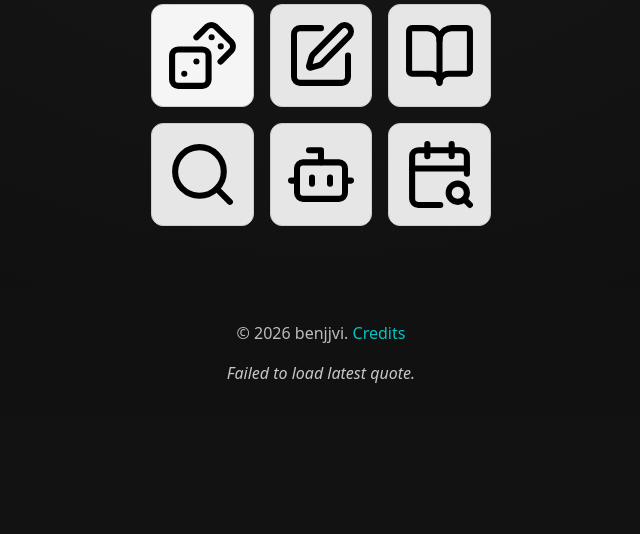
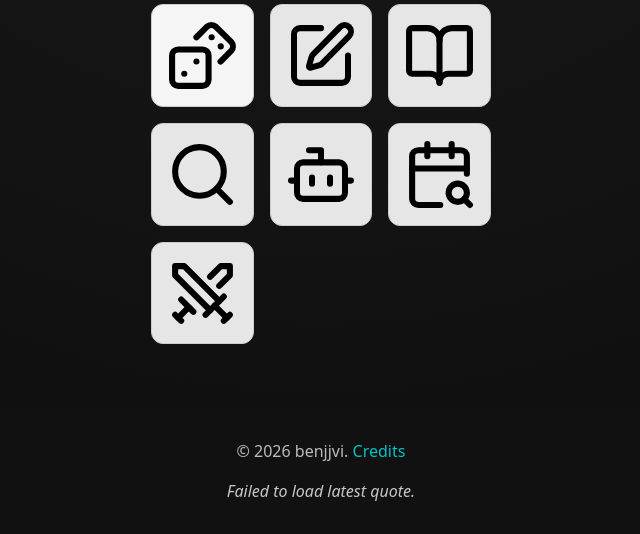
Before and after one commit to benjjvi/QuoteBookWebPage, a Python web app: template templates/index.html in a window 1280 px wide. Shown: the part 449-983 px from the top of the page, without its empty margins (319-959 px from the left). Before the commit the page ends 832 px from the top, so only its background shows below. Run offline with Jinja, Linux system fonts and the light colour scheme; the template is opened without the code that fills it: most values are stand-ins (such as "Sample title", 1, 10 or a date in 2020).

Commit message:
add icon

```diff
--- a/templates/index.html
+++ b/templates/index.html
@@ -75,6 +75,9 @@ extra_css %}
           src="{{ url_for('static', filename='assets/img/calendar.svg') }}"
         />
       </a>
+      <a href="{{ url_for('battle') }}" class="enter-btn secondary">
+        <img src="{{ url_for('static', filename='assets/img/battle.svg') }}" />
+      </a>
     </div>
   </section>
 </div>
```
Also changed, not shown: static/assets/img/battle.svg (added).
